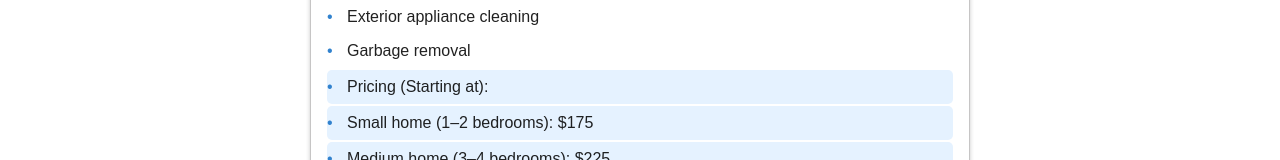
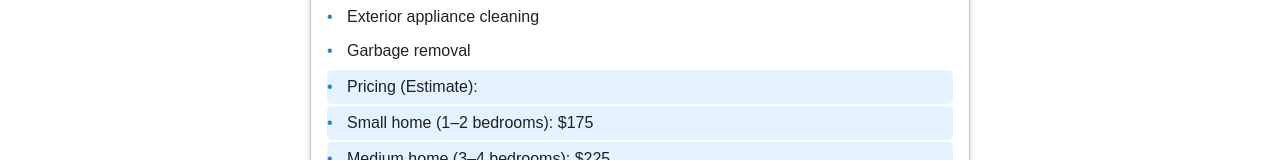
Before and after one commit to KNelTech/spotless-touch2, a React (Vite) app: page / in a window 1280 px wide. Both pictures are taken after a click on the button "Fresh Start". Shown: the part 1256-1416 px from the top of the page. Built offline with nearby package versions, Linux system fonts and the light colour scheme.

Commit message:
pricing fix

```diff
--- a/src/components/accordionService/index.jsx
+++ b/src/components/accordionService/index.jsx
@@ -26,7 +26,7 @@ return (
                         <li>Bathroom sanitization (toilet, sink, tub/shower)</li>
                         <li>Exterior appliance cleaning</li>
                         <li>Garbage removal</li>
-                        <li>Pricing (Starting at):</li>
+                        <li>Pricing (Estimate):</li>
                         <li>Small home (1–2 bedrooms): $175</li>
                         <li>Medium home (3–4 bedrooms): $225</li>
                         <li>Large home (5+ bedrooms): $250+</li>
@@ -52,7 +52,7 @@ return (
                         <li>Closet organization</li>
                         <li>Carpet deep cleaning</li>
                         <li>Under-furniture cleaning</li>
-                        <li>Pricing (Starting at):</li>
+                        <li>Pricing (Estimate):</li>
                         <li>Small home (1–2 bedrooms): $250</li>
                         <li>Medium home (3–4 bedrooms): $375</li>
                         <li>Large home (5+ bedrooms): $500</li>
```
